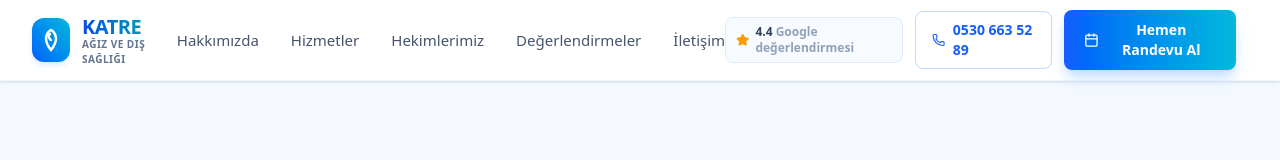
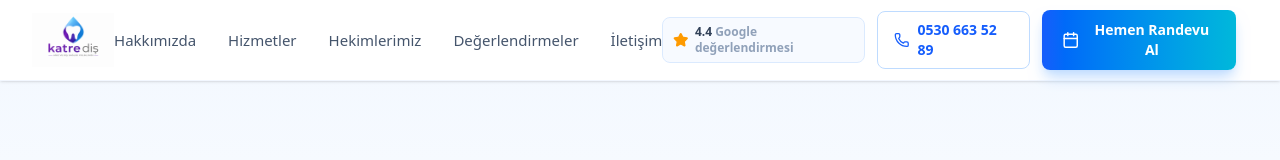
Before and after one commit to muharremdemirel023/katre-dis-demo, a React (Vite) app: page / in a window 1280 px wide. Shown: the top 160 px of the page. Built offline with nearby package versions, Linux system fonts and the light colour scheme; no server answers.

Commit message:
Update Navbar.tsx

```diff
--- a/src/components/Navbar.tsx
+++ b/src/components/Navbar.tsx
@@ -24,21 +24,16 @@ export default function Navbar({ onNavigate, onOpenBooking }: NavbarProps) {
     <header className="sticky top-0 z-50 bg-white/95 backdrop-blur-md border-b border-blue-50/80 shadow-sm">
       <div className="max-w-7xl mx-auto px-4 sm:px-6 lg:px-8">
         <div className="flex items-center justify-between h-20">
-          <div className="flex items-center space-x-3 cursor-pointer" onClick={() => handleNavigate('hero')}>
-            <div className="w-11 h-11 bg-gradient-to-tr from-blue-600 to-cyan-500 rounded-xl flex items-center justify-center text-white shadow-md shadow-blue-200/50">
-              <svg xmlns="http://www.w3.org/2000/svg" viewBox="0 0 24 24" fill="none" stroke="currentColor" strokeWidth="2.5" className="w-6 h-6">
-                <path d="M12 2C11.5 2 7 5 7 10C7 16 12 22 12 22C12 22 17 16 17 10C17 5 12.5 2 12 2Z" />
-                <path d="M12 6C10.5 6 9.5 7 9.5 8.5C9.5 10 12 11.5 12 13" />
-              </svg>
-            </div>
-            <div>
-              <span className="text-xl font-bold bg-gradient-to-r from-blue-700 to-cyan-600 bg-clip-text text-transparent tracking-tight">
-                KATRE
-              </span>
-              <div className="text-[10px] uppercase tracking-wider text-slate-500 font-semibold -mt-1">
-                Ağız ve Diş Sağlığı
-              </div>
-            </div>
+
+          <div
+            className="flex items-center cursor-pointer"
+            onClick={() => handleNavigate('hero')}
+          >
+            <img
+              src="/katre-logo.png"
+              alt="Katre Diş Logo"
+              className="h-12 sm:h-14 w-auto object-contain"
+            />
           </div>
 
           <nav className="hidden lg:flex items-center space-x-8 text-[15px] font-medium text-slate-600">
@@ -132,4 +127,4 @@ export default function Navbar({ onNavigate, onOpenBooking }: NavbarProps) {
       </div>
     </header>
   );
-}
+            }
```
